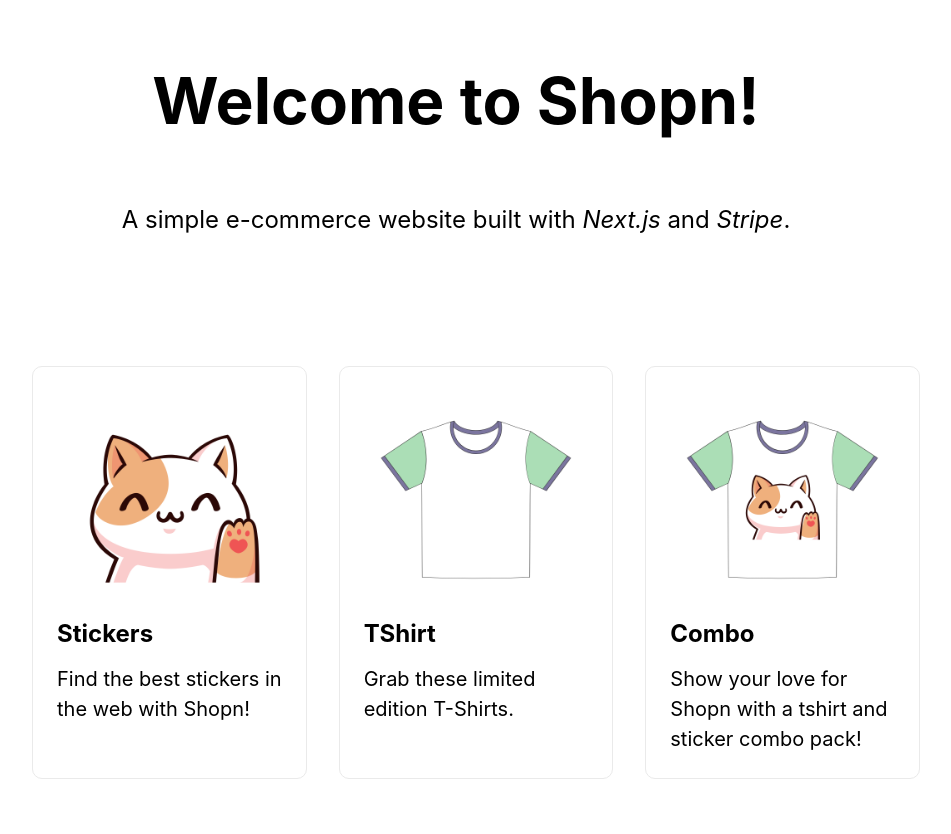
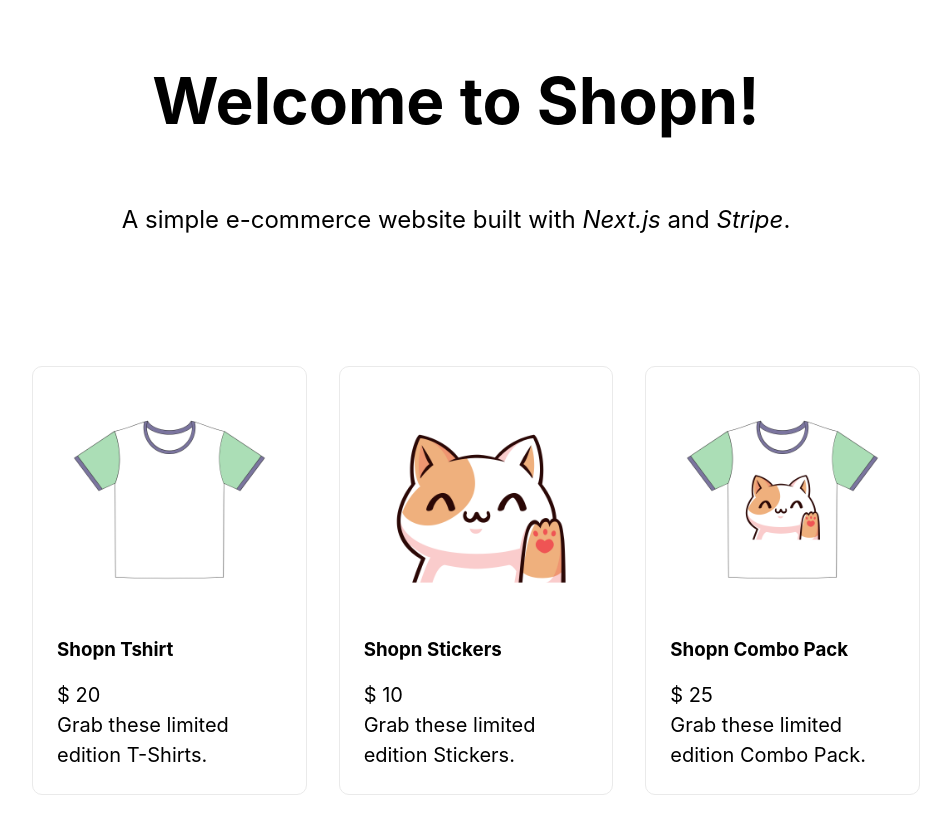
Before and after one commit to developernit/shopn-store, a Next.js app: page / in a window 1280 px wide. Shown: the top 834 px of the page, without its empty margins (184-1135 px from the left). Built offline with nearby package versions, Linux system fonts and the light colour scheme.

Commit message:
add products

```diff
--- a/pages/index.js
+++ b/pages/index.js
@@ -1,5 +1,6 @@
 import Head from "next/head";
 import styles from "../styles/Home.module.css";
+import products from "../products.json";
 
 export default function Home() {
   return (
@@ -19,31 +20,19 @@ export default function Home() {
         </p>
 
         <ul className={styles.grid}>
-          <li className={styles.card}>
-            <a href="https://nextjs.org/docs">
-              <img src="/images/sticker.png" alt="Sticker" />
-              <h2>Stickers</h2>
-              <p>Find the best stickers in the web with Shopn!</p>
-            </a>
-          </li>
-
-          <li className={styles.card}>
-            <a href="https://github.com/vercel/next.js/tree/canary/examples">
-              <img src="/images/tshirt.png" alt="TShirt" />
-              <h2>TShirt</h2>
-              <p>Grab these limited edition T-Shirts.</p>
-            </a>
-          </li>
-
-          <li className={styles.card}>
-            <a href="https://nextjs.org/learn">
-              <img src="/images/combo.png" alt="Combo" />
-              <h2>Combo</h2>
-              <p>
-                Show your love for Shopn with a tshirt and sticker combo pack!
-              </p>
-            </a>
-          </li>
+          {products.map((product) => {
+            const { id, title, image, description, price } = product;
+            return (
+              <li className={styles.card} key={id}>
+                <a href="#">
+                  <img src={image} alt="Sticker" />
+                  <h3>{title}</h3>
+                  <p>$ {price}</p>
+                  <p>{description}</p>
+                </a>
+              </li>
+            );
+          })}
         </ul>
       </main>
 
--- /dev/null
+++ b/products.json
@@ -0,0 +1,23 @@
+[
+  {
+    "id": "prod_Lnv2mdJlVySStf",
+    "title": "Shopn Tshirt",
+    "description": "Grab these limited edition T-Shirts.",
+    "image": "/images/tshirt.png",
+    "price": 20.0
+  },
+  {
+    "id": "prod_Lnv4Oa7f952LNk",
+    "title": "Shopn Stickers",
+    "description": "Grab these limited edition Stickers.",
+    "image": "/images/sticker.png",
+    "price": 10.0
+  },
+  {
+    "id": "prod_Lnv4CAUx9fknyb",
+    "title": "Shopn Combo Pack",
+    "description": "Grab these limited edition Combo Pack.",
+    "image": "/images/combo.png",
+    "price": 25.0
+  }
+]
```
